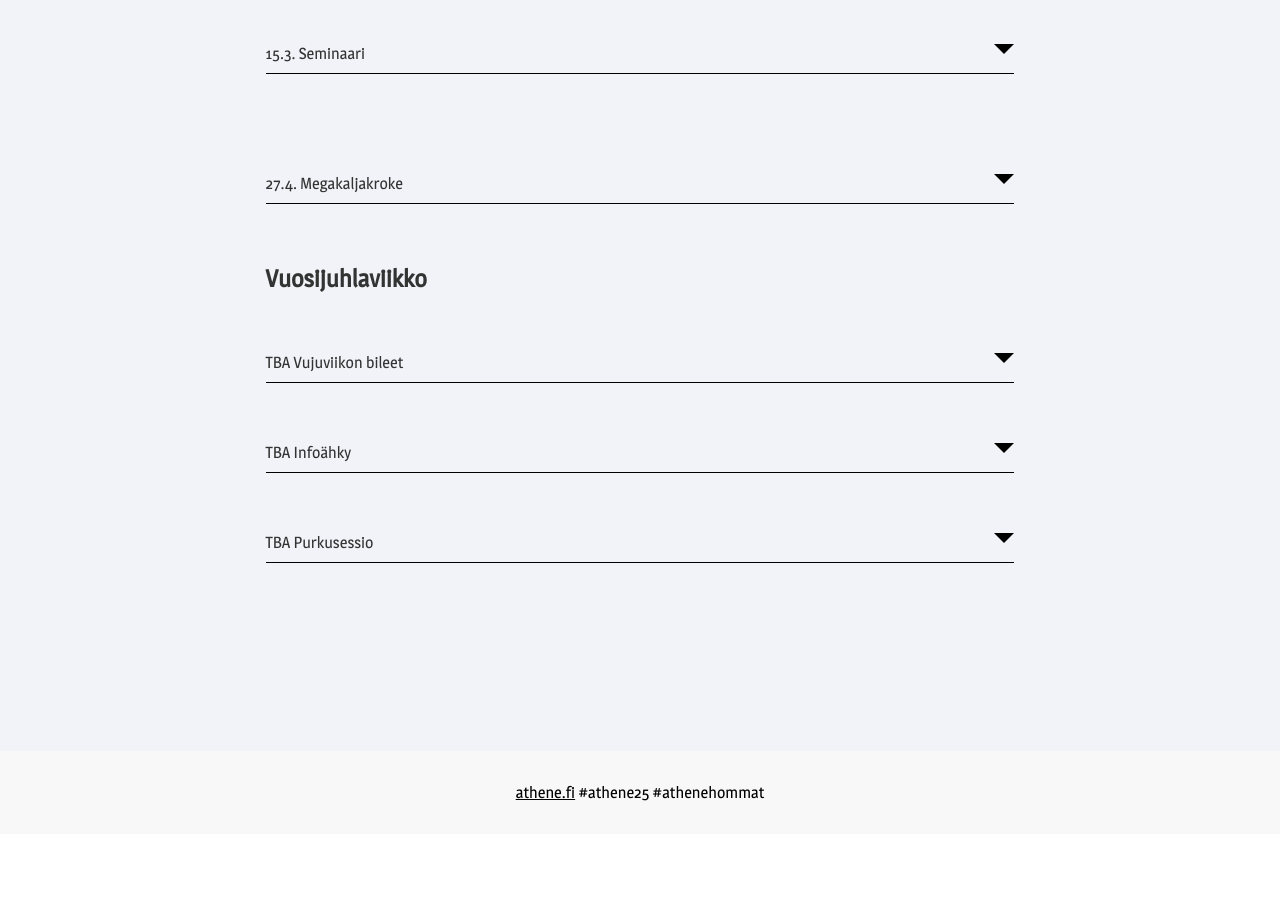
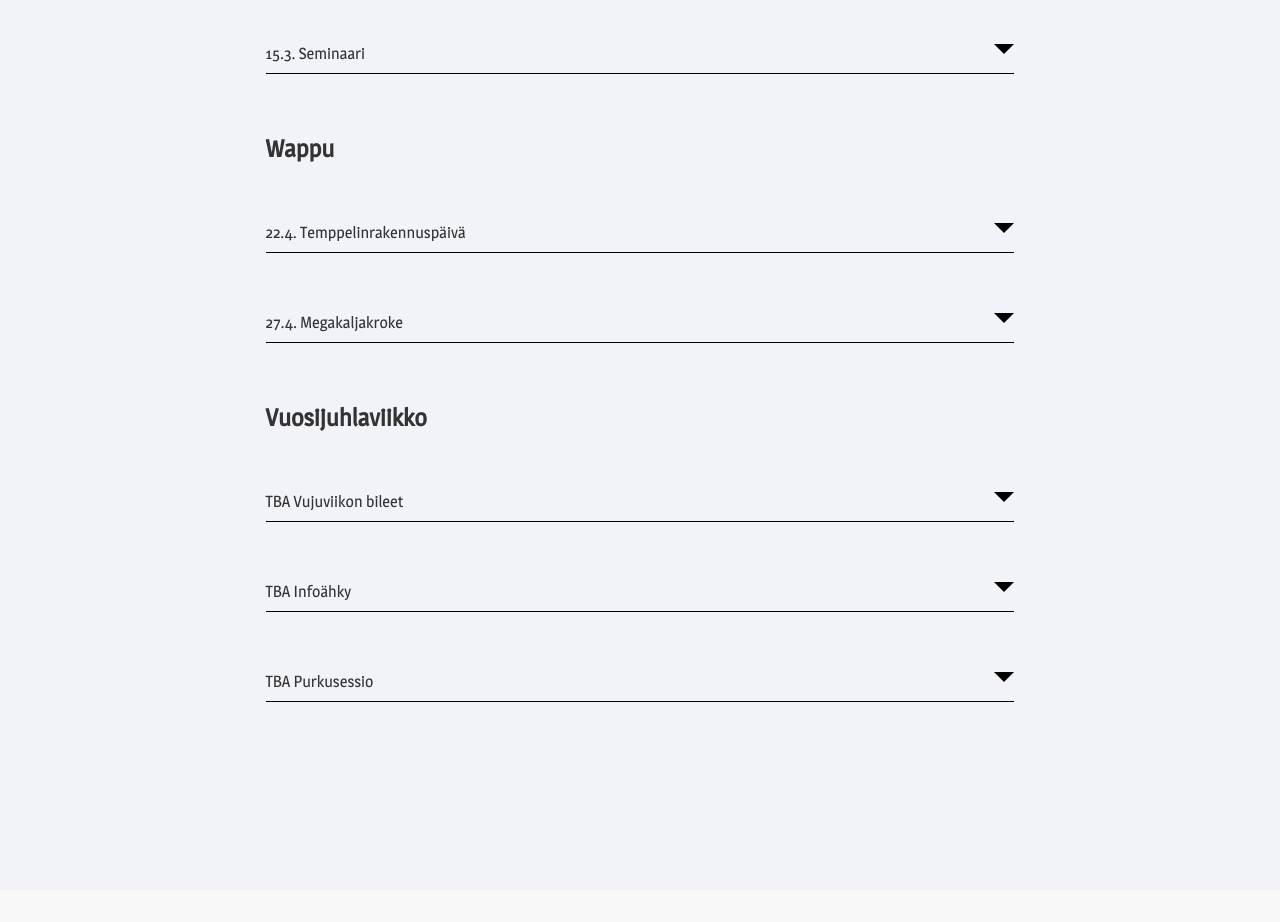
Before and after one commit to jviitamo/juhlavuosisivut, a Vue app in the folder app/: page /fi/events in a window 1280 px wide. Shown: the part 1000-1922 px from the top of the page. Before the commit the page ends 1834 px from the top, so only its background shows below. Built offline with nearby package versions, Linux system fonts and the light colour scheme.

Commit message:
Add new event

```diff
--- a/app/src/components/Events/EventContainer.vue
+++ b/app/src/components/Events/EventContainer.vue
@@ -38,7 +38,8 @@
                     :locationLink=message.locationLink
                 />
             </div>
-            <div class="add-margin-top">
+            <div>
+                <h2>{{ $t('event_headers[0].header_5') }}</h2>
                 <EventInformation
                     v-for="(message, key) in getEvents('events_2')" :key="key"
                     :text=message.text
--- a/app/src/locales/en.json
+++ b/app/src/locales/en.json
@@ -34,6 +34,7 @@
       "header_2": "Here you can find all the events of the jubilee!",
       "header_3": "Spring celebration week",
       "header_4": "Annual ball week",
+      "header_5": "Wappu",
       "link_button": "More info",
       "more_info": "More information coming later"
     }
@@ -82,6 +83,15 @@
     }
   ],
   "events_2": [
+    {
+      "text": "Temple building day",
+      "information": "🏛TEMPLE BUILDING DAY🏛<br><br>The 25th anniversary of Athene is celebrated with a number of festive, ancient Greece -inspired events. What would be ancient Greece or Athene without a temple? <br><br>Come and build our own Parthenon on Monday 22 April between 12 and 17 at Alvari square. All roads lead to Rome, but the road from our temple leads to Smökki for the wappusits!",
+      "location": " Alvari square",
+      "date": "22.4.",
+      "time": "12.00-17.00",
+      "imageName": "temple.jpg",
+      "locationLink": "https://maps.app.goo.gl/ug1yuyr728qSggcp7"
+    },
     {
       "text": "Mega beer croquette",
       "date": "27.4."
--- a/app/src/locales/fi.json
+++ b/app/src/locales/fi.json
@@ -34,6 +34,7 @@
       "header_2": "Täältä löydät kaikki juhlavuoden tapahtumat",
       "header_3": "Kevään juhlaviikko",
       "header_4": "Vuosijuhlaviikko",
+      "header_5": "Wappu",
       "link_button": "Lisää infoa",
       "more_info": "Lisää tietoa tulossa myöhemmin"
     }
@@ -82,6 +83,15 @@
     }
   ],
   "events_2": [
+    {
+      "text": "Temppelinrakennuspäivä",
+      "information": "🏛TEMPPELINRAKENNUSPÄIVÄ🏛<br><br>Athene 25 -vuotta vietetään lukuisin juhlallisin, antiikista inspiroitunein menoin. Mikä olisikaan antiikin Kreikka tai Athenen juhlavuosi ilman temppeliä?<br><br>Tule siis rakentamaan killalle omaa Parthenonia maanantaina 22.4. 12-17 välillä Alvarin aukiolle. Kaikki tiet vievät Roomaan, mutta temppeliltä Smökkiin wappusitseille!",
+      "location": " Alvarin aukio",
+      "date": "22.4.",
+      "time": "12.00-17.00",
+      "imageName": "temple.jpg",
+      "locationLink": "https://maps.app.goo.gl/ug1yuyr728qSggcp7"
+    },
     {
       "text": "Megakaljakroke",
       "date": "27.4."
```
Also changed, not shown: app/src/assets/events/temple.jpg (added).
